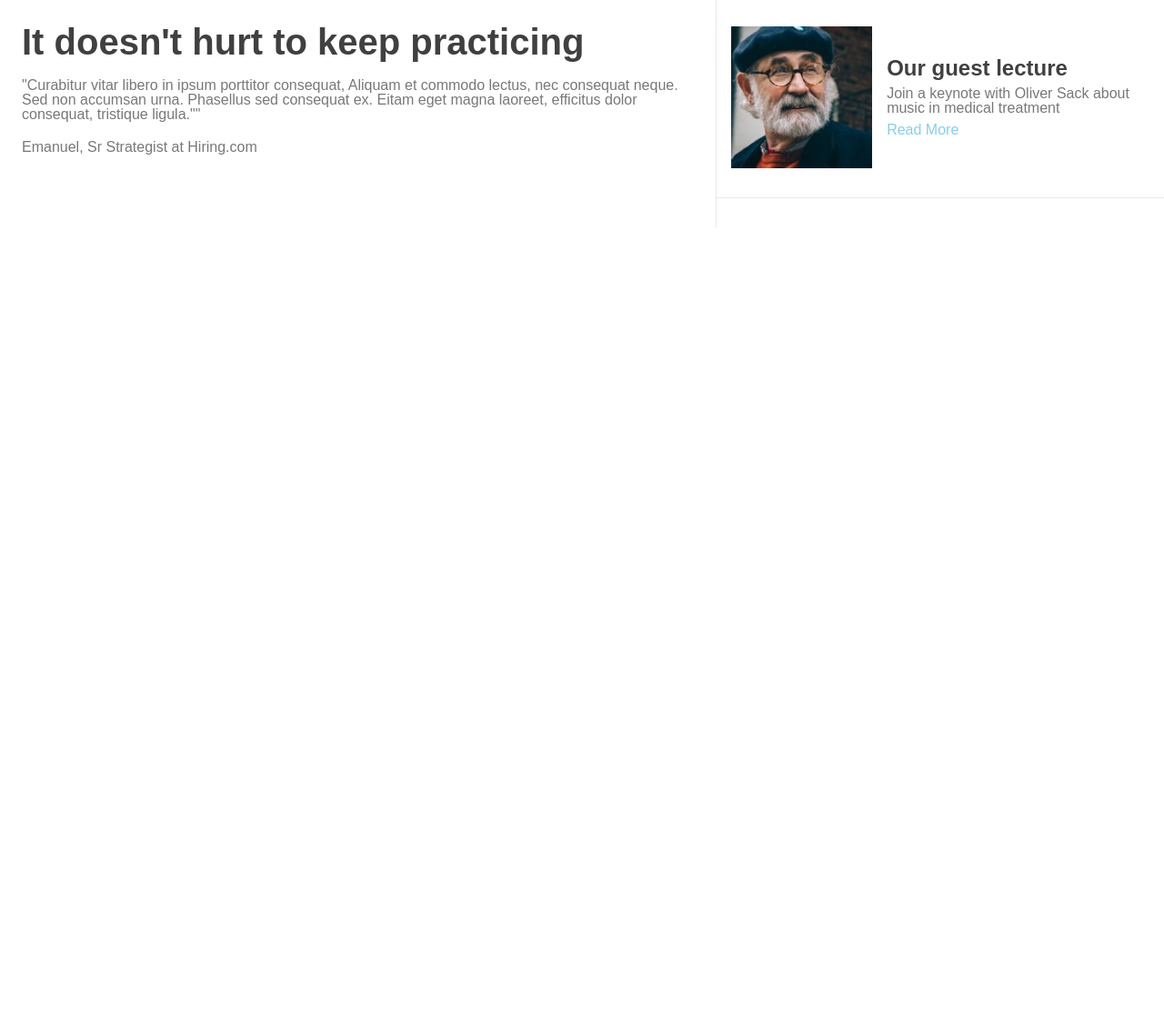
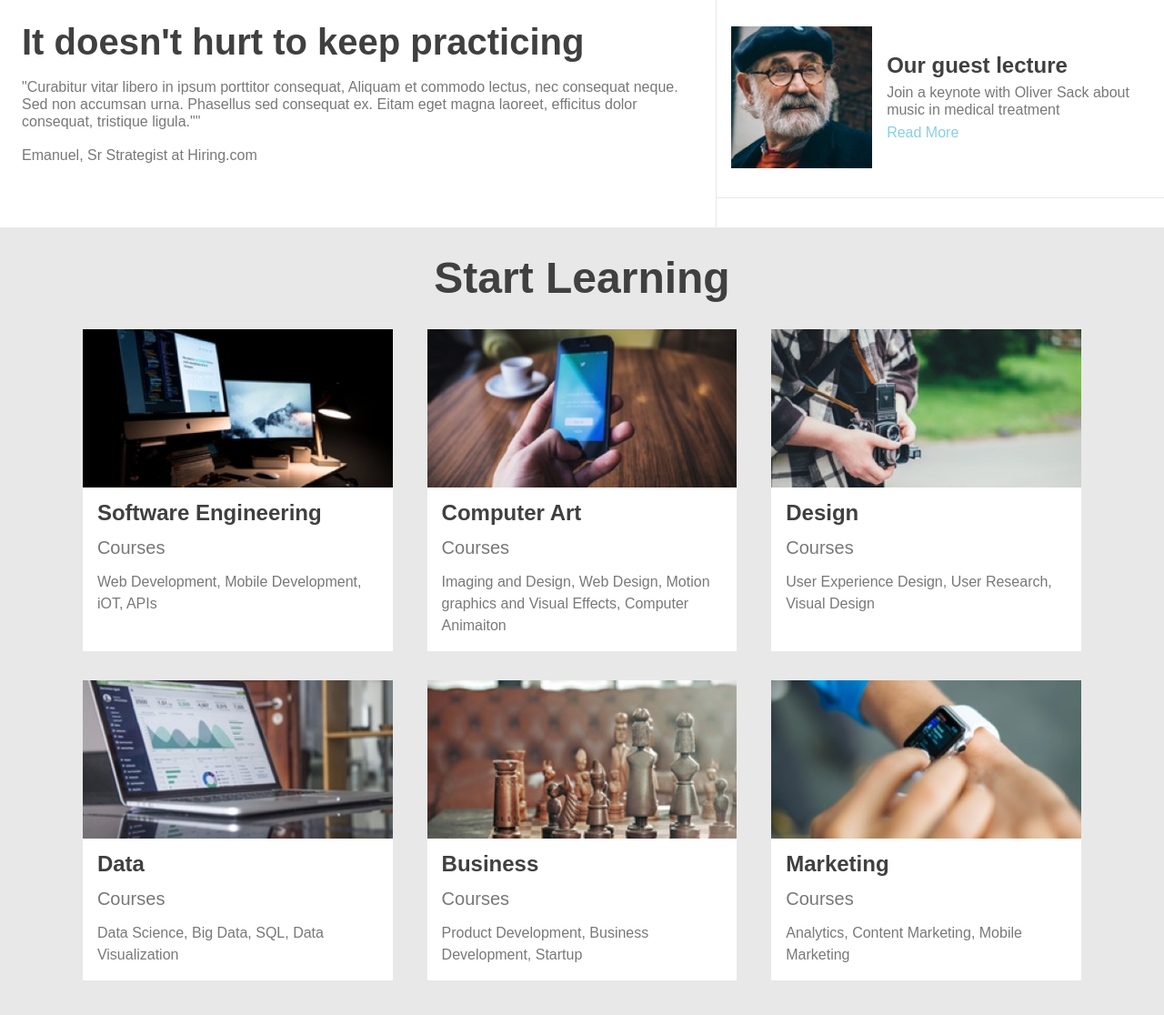
Before and after one commit to BlackNimbus/Colmar-Academy, a plain HTML site: page index.html in a window 1280 px wide. Shown: the part 1118-2234 px from the top of the page at 91% size. Before the commit the page ends 1368 px from the top, so only its background shows below. Drawn offline with Linux system fonts and the light colour scheme; a web font is replaced by a local one.

Commit message:
add learning section

```diff
--- a/css/style.css
+++ b/css/style.css
@@ -178,6 +178,7 @@ header img {
   margin: 20px 0;
   color: #787878;
   font-weight: lighter;
+  line-height: 1.2rem;
 }
 
 .article span {
@@ -239,6 +240,7 @@ header img {
   font-size: 1rem;
   color: #787878;
   font-weight: lighter;
+  line-height: 1.2rem;
 }
 
 .supporting a {
@@ -250,3 +252,65 @@ header img {
 .learn:hover {
   background-color: #E8E8E8;
  }
+
+ /* LEARNING SECTION */
+
+ .learning {
+   background-color: #E8E8E8;
+   color: #404040;
+   width: 100%;
+ }
+
+ .header {
+   text-align: center;
+   font-size: 48px;
+   font-weight: bold;
+   padding-top: 32px;
+ }
+
+ .classes {
+   max-width: 100%;
+   flex-wrap: wrap;
+   justify-content: space-around;
+   padding: 32px 72px;
+ }
+
+ .class {
+   flex-direction: column;
+   width: 30%;
+   height: auto;
+   background-color: white;
+   margin-bottom: 32px;
+ }
+
+ .img-container {
+   width: 100%;
+   height: auto;
+ }
+
+ .img-container img {
+   width: 100%;
+ }
+
+ .class-info {
+   padding: 1rem;
+ }
+
+ .class-info h1 {
+   font-size: 1.5rem;
+   font-weight: bold;
+ }
+
+ .class-info h2 {
+   font-size: 1.25rem;
+   margin: 16px 0px;
+   color: #787878;
+   font-weight: lighter;
+ }
+
+ .class-info p {
+   font-size: 1rem;
+   line-height: 1.5rem;
+   color: #787878;
+   font-weight: lighter;
+ }
--- a/index.html
+++ b/index.html
@@ -10,6 +10,7 @@
   </head>
 
   <body>
+
 
     <!-- HEADER SECTION -->
     <header class="flex">
@@ -26,8 +27,11 @@
       </nav>
     </header>
 
+
     <!-- BANNER SECTION -->
-    <section class="banner flex">
+    <section class="banner">
+      <div class="flex">
+
         <div class="left">
           <img src="resources/images/banner.jpg" alt="students studying"/>
         </div>
@@ -37,13 +41,14 @@
           <p>Lorem ipsum dolor sit amet, consectetur adipiscing elit</p>
           <a class="button" href="#"><div>Start Here</div></a>
         </div>
+
+      </div>
     </section><!--Section-->
 
 
     <!-- ABOUT SECTION -->
     <section class="about">
       <div class="flex">
-
         <div class="article flex">
           <div class="img-container">
             <img src="resources/images/information-main.jpg" alt="student reading"/>
@@ -91,5 +96,84 @@
       </div>
     </section><!--Section-->
 
+
+    <!-- LEARNING SECTION -->
+    <section class="learning">
+
+      <h1 class="header">Start Learning</h1>
+
+      <div class="classes flex">
+
+        <div class="class flex">
+        <div class="img-container">
+          <img src="resources/images/course-software.jpg" alt=""/>
+        </div>
+          <div class="class-info">
+            <h1>Software Engineering</h1>
+            <h2>Courses</h2>
+            <p>Web Development, Mobile Development, iOT, APIs</p>
+          </div>
+        </div>
+
+       <div class="class flex">
+        <div class="img-container">
+          <img src="resources/images/course-computer-art.jpg" alt=""/>
+        </div>
+        <div class="class-info">
+          <h1>Computer Art</h1>
+          <h2>Courses</h2>
+          <p>Imaging and Design, Web Design, Motion graphics and Visual Effects, Computer Animaiton</p>
+        </div>
+      </div>
+
+      <div class="class flex">
+        <div class="img-container">
+          <img src="resources/images/course-design.jpg" alt=""/>
+        </div>
+        <div class="class-info">
+          <h1>Design</h1>
+          <h2>Courses</h2>
+          <p>User Experience Design, User Research, Visual Design</p>
+        </div>
+      </div>
+
+      <div class="class flex">
+        <div class="img-container">
+          <img src="resources/images/course-data.jpg" alt=""/>
+        </div>
+        <div class="class-info">
+          <h1>Data</h1>
+          <h2>Courses</h2>
+          <p>Data Science, Big Data, SQL, Data Visualization</p>
+        </div>
+      </div>
+
+      <div class="class flex">
+        <div class="img-container">
+          <img src="resources/images/course-business.jpg" alt=""/>
+        </div>
+        <div class="class-info">
+          <h1>Business</h1>
+          <h2>Courses</h2>
+          <p>Product Development, Business Development, Startup</p>
+        </div>
+      </div>
+
+     <div class="class flex">
+        <div class="img-container">
+          <img src="resources/images/course-marketing.jpg" alt=""/>
+        </div>
+        <div class="class-info">
+          <h1>Marketing</h1>
+          <h2>Courses</h2>
+          <p>Analytics, Content Marketing, Mobile Marketing</p>
+        </div>
+      </div>
+
+    </div><!--Classes-->
+
+
+    </section><!--Section-->
+
   </body>
 </html>
```
